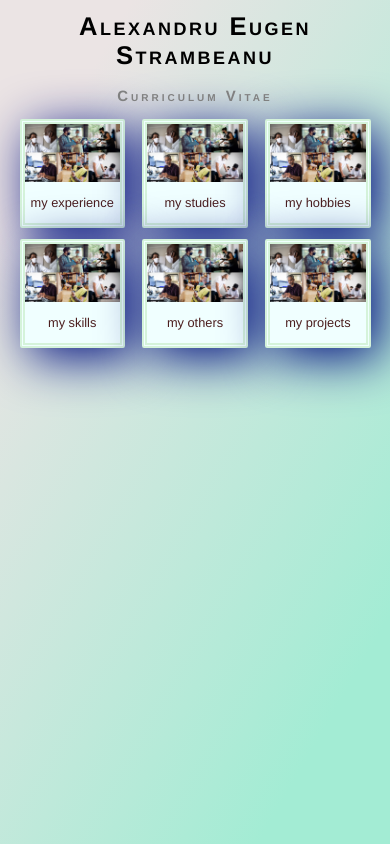
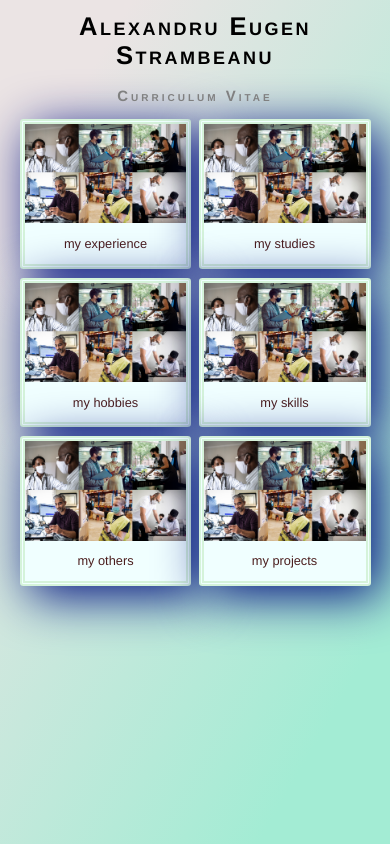
Before and after one commit to eugenalx/resume, a plain HTML site: page index.html in a window 390 px wide. Drawn offline with Linux system fonts and the light colour scheme.

Commit message:
responsive grid on mobile

```diff
--- a/style.css
+++ b/style.css
@@ -149,6 +149,17 @@ nav > ul {
      body{
          font-size: 80%;
      }
+
+     .container{
+
+        padding-left: 5%;
+        padding-right: 5%;
+        margin: auto;
+        display: grid;
+        grid-template-columns:  1fr 1fr;
+        grid-gap: 2%;
+        color:#4b1e1e;
+        }
  }
 
 
```
